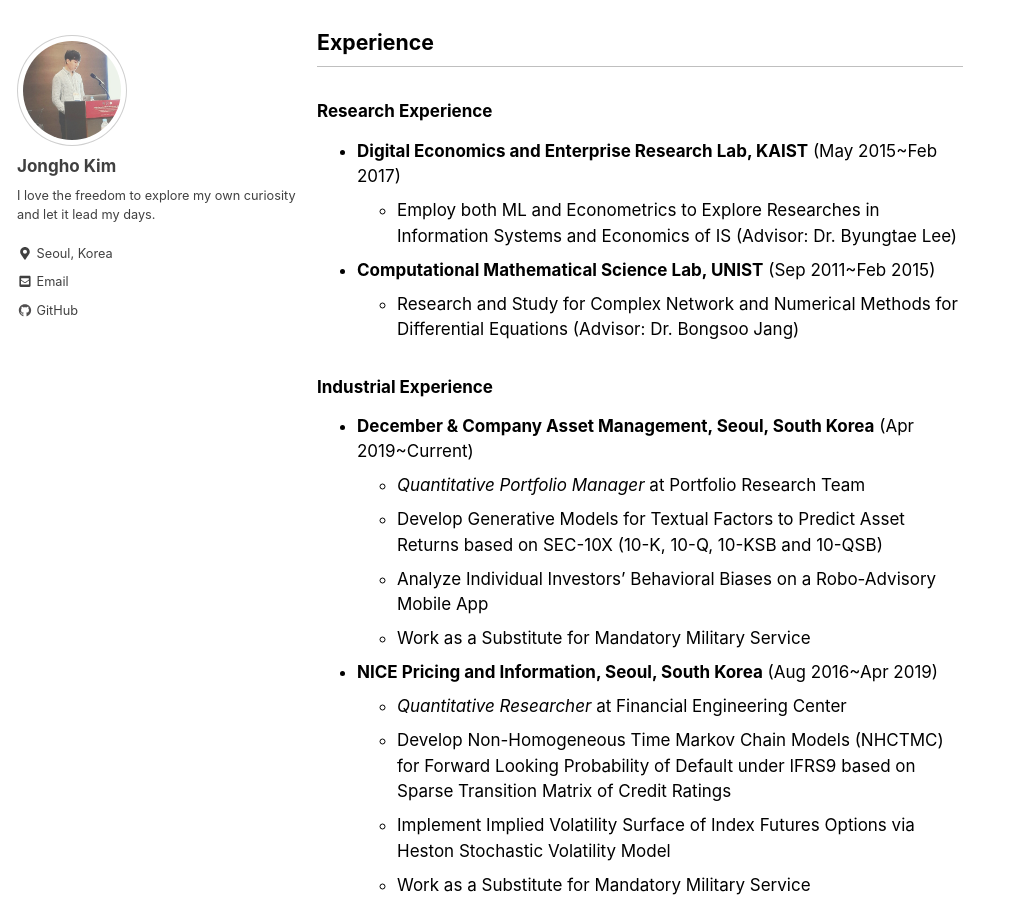
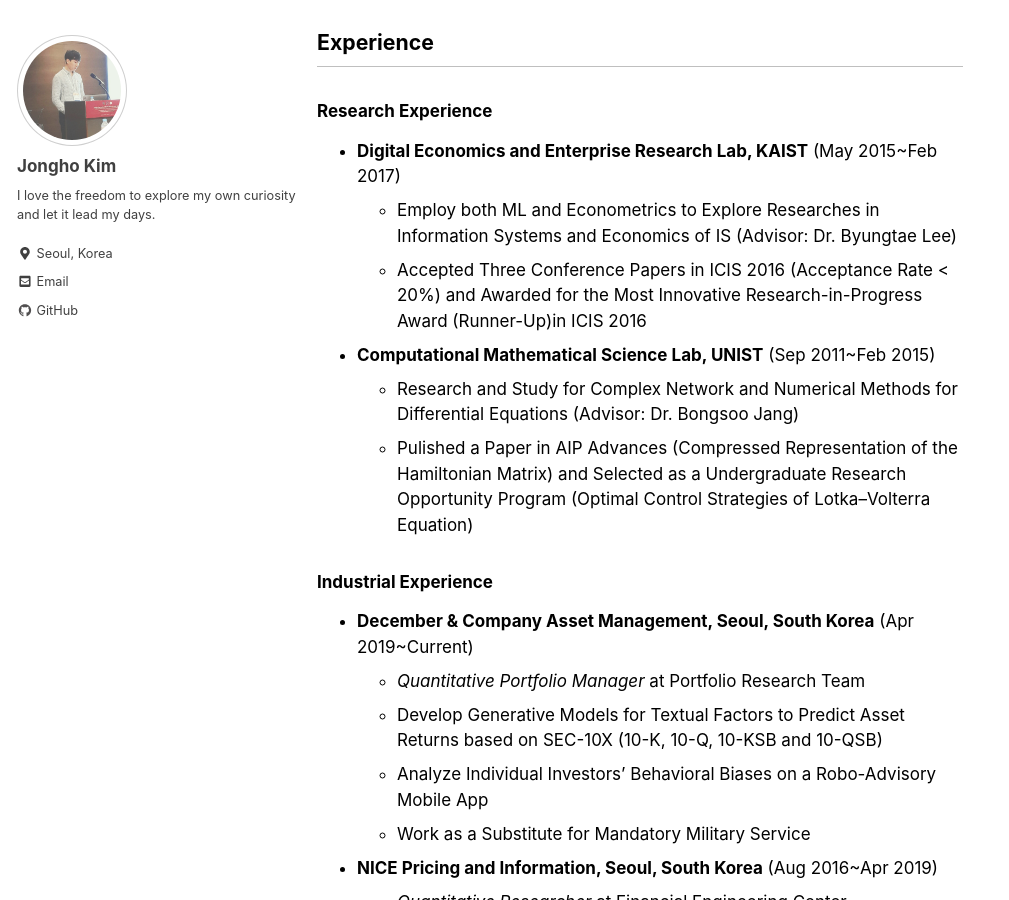
Before and after one commit to jonghkim/jonghkim.github.io, a Jekyll site: the page built from _pages/about.md, in a window 1280 px wide and 900 px high, scrolled down 558 px. Shown: the whole window, without its empty margins (0-1009 px from the left). Built offline with Jekyll 4.4.1, drawn with Linux system fonts in a browser that asks for light colours; nearby versions of some CDN libraries; some of the changed text lies outside the part shown.

Commit message:
about updated

```diff
--- a/_pages/about.md
+++ b/_pages/about.md
@@ -18,9 +18,12 @@ last_modified_at: 2019-03-19
 ### Research Experience
 - **Digital Economics and Enterprise Research Lab, KAIST** (May 2015~Feb 2017)
     - Employ both ML and Econometrics to Explore Researches in Information Systems and Economics of IS (Advisor: Dr. Byungtae Lee)
+    - Accepted Three Conference Papers in ICIS 2016 (Acceptance Rate < 20%) and Awarded for the Most Innovative Research-in-Progress Award (Runner-Up)in ICIS 2016
 
 - **Computational Mathematical Science Lab, UNIST** (Sep 2011~Feb 2015)
     - Research and Study for Complex Network and Numerical Methods for Differential Equations (Advisor: Dr. Bongsoo Jang)
+    - Pulished a Paper in AIP Advances (Compressed Representation of the Hamiltonian Matrix) and Selected as a Undergraduate Research
+Opportunity Program (Optimal Control Strategies of Lotka–Volterra Equation)
 
 ### Industrial Experience
 - **December & Company Asset Management, Seoul, South Korea** (Apr 2019~Current)
@@ -47,6 +50,7 @@ last_modified_at: 2019-03-19
 - Excellence Prize (2nd Place) at Future Idea Contest, KDI & Ministry of Strategy and Finance, 2016
 - Scholarship for Academic Excellence among 2015 Entering Class, KAIST, 2015
 - Excellence Prize (Top 1%, 3rd Place over 322 teams) at Hackathon for Big Data, Ministry of Science, ICT and Future Planning, 2014
+- Dean’s List for Four Semesters, UNIST
 - Open SW Incubator ($60,000 as award), National IT Industry Promotion Agency, 2013
 - Honored (4th Place) at Dongbu Financial Competition, Dongbu Foundation, 2013
 - Undergraduate Research Opportunity Program (UROP), The Korea Foundation for the Advancement of Science and Creativity, 2013
```
